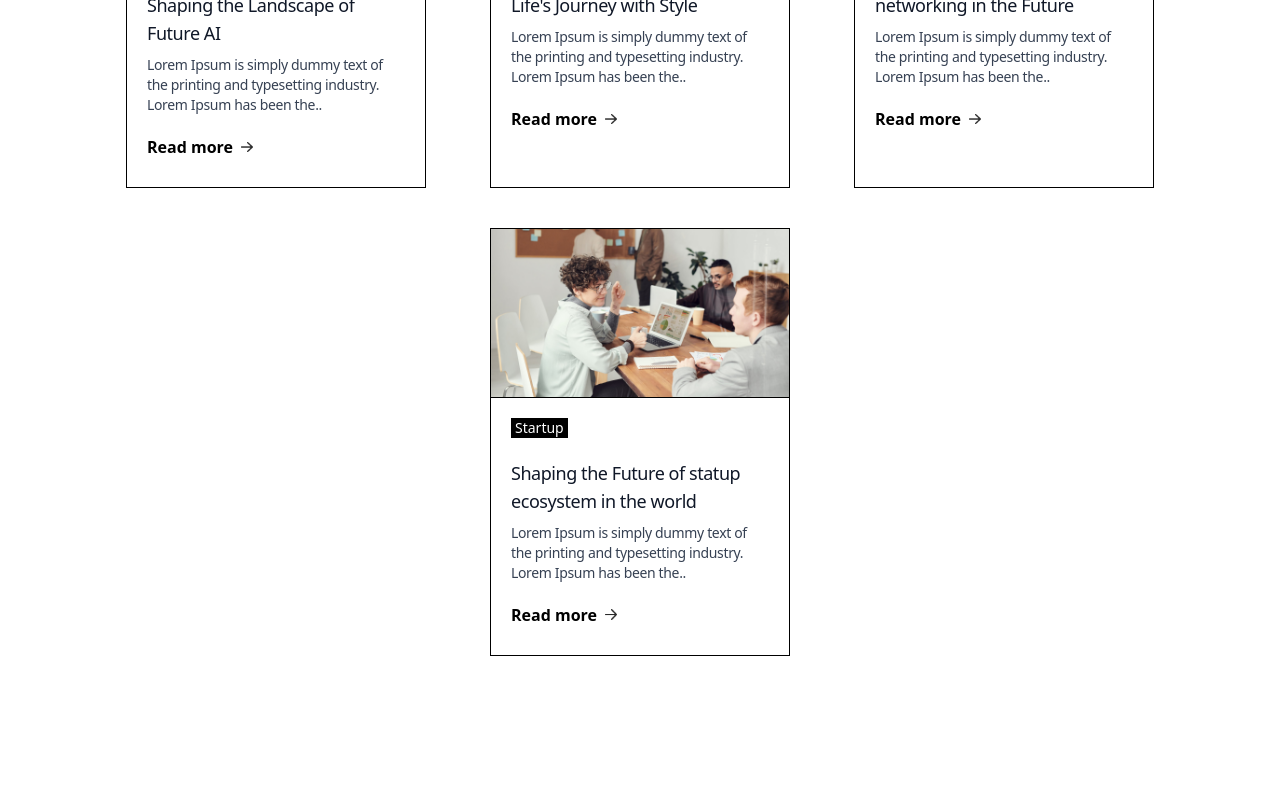
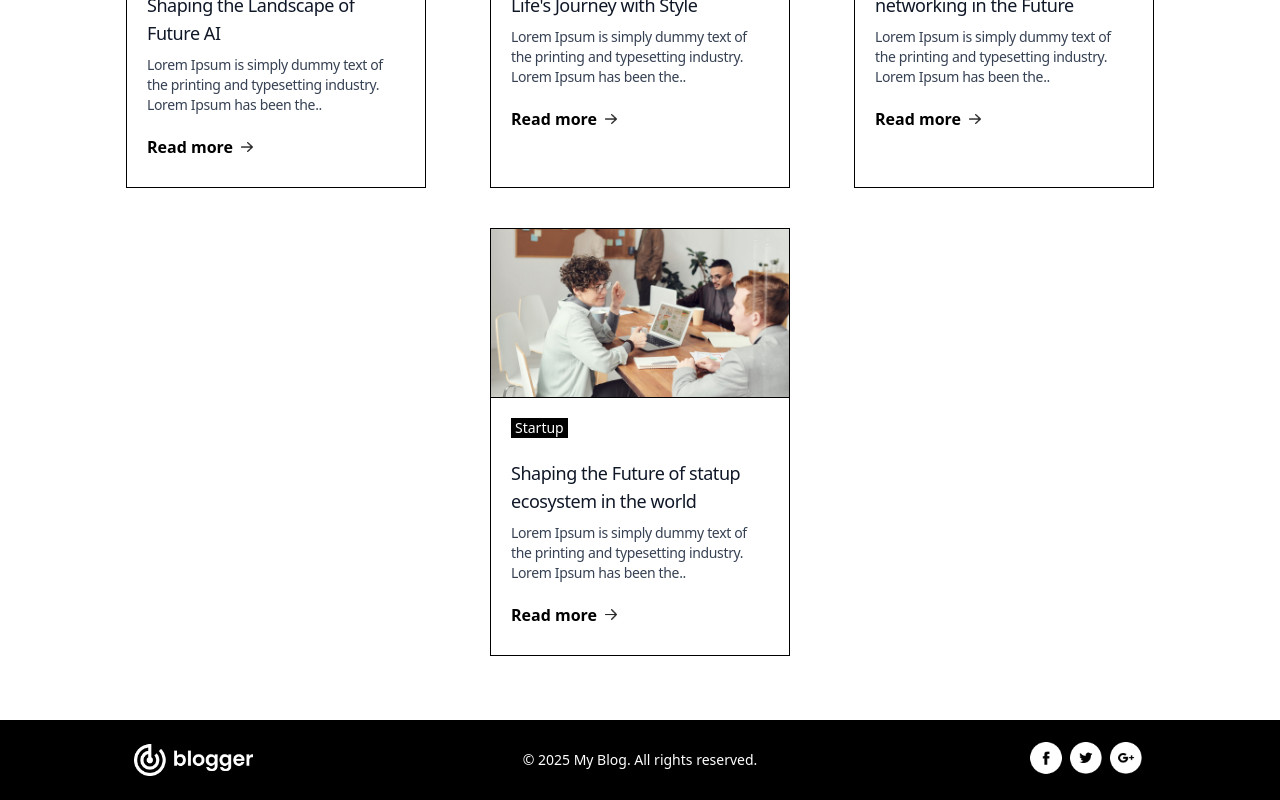
Before and after one commit to Aryan-202/blog-app, a Next.js app: page / in a window 1280 px wide. Shown: the part 2673-3473 px from the top of the page. Before the commit the page ends 3393 px from the top, so only its background shows below. Built offline with nearby package versions, Linux system fonts and the light colour scheme.

Commit message:
fixed bugs in footer

```diff
--- a/app/page.js
+++ b/app/page.js
@@ -1,6 +1,7 @@
 'use client'
 
 import BlogList from "@/components/BlogList";
+import Footer from "@/components/Footer";
 import Header from "@/components/Header";
 import Image from "next/image";
 
@@ -9,6 +10,7 @@
     <>
     <Header />
     <BlogList />
+    <Footer />
     </>
 
   );
--- /dev/null
+++ b/components/Footer.jsx
@@ -0,0 +1,19 @@
+import { assets } from '@/assets/assets'
+import Image from 'next/image'
+import React from 'react'
+
+const Footer = () => {
+  return (
+    <div className='flex justify-around flex-col gap-2 sm:gap-0 sm:flex-row bg-black py-5 items-center '>
+      <Image src={assets.logo_light} alt="Logo" width={120}/>
+      <p className='text-sm text-white'>© 2025 My Blog. All rights reserved.</p>
+      <div className='flex'>
+        <Image src={assets.facebook_icon} alt="Facebook" width={40}  />
+        <Image src={assets.twitter_icon} alt="Twitter" width={40}  />
+        <Image src={assets.googleplus_icon} alt="Google Plus" width={40}  />
+      </div>
+    </div>
+  )
+}
+
+export default Footer
```
